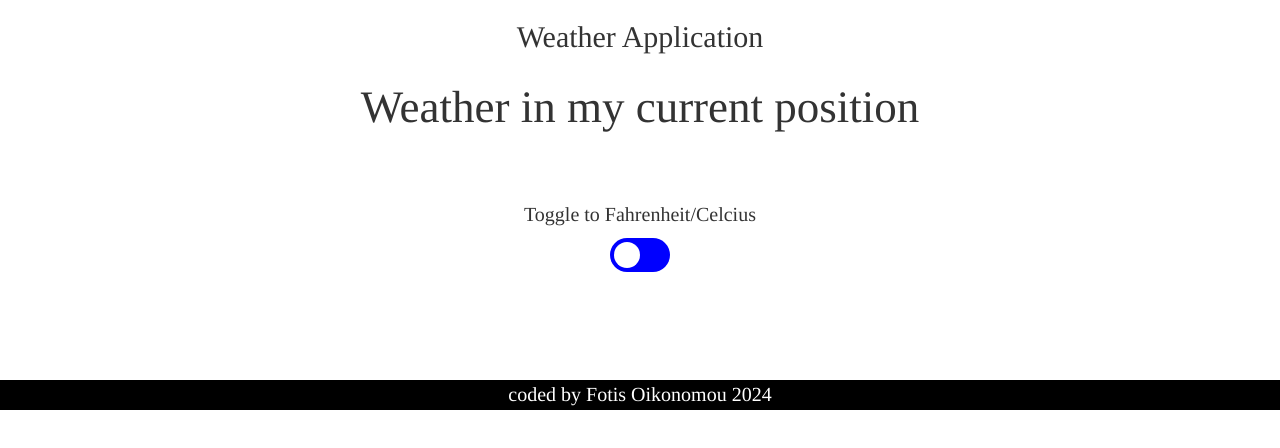
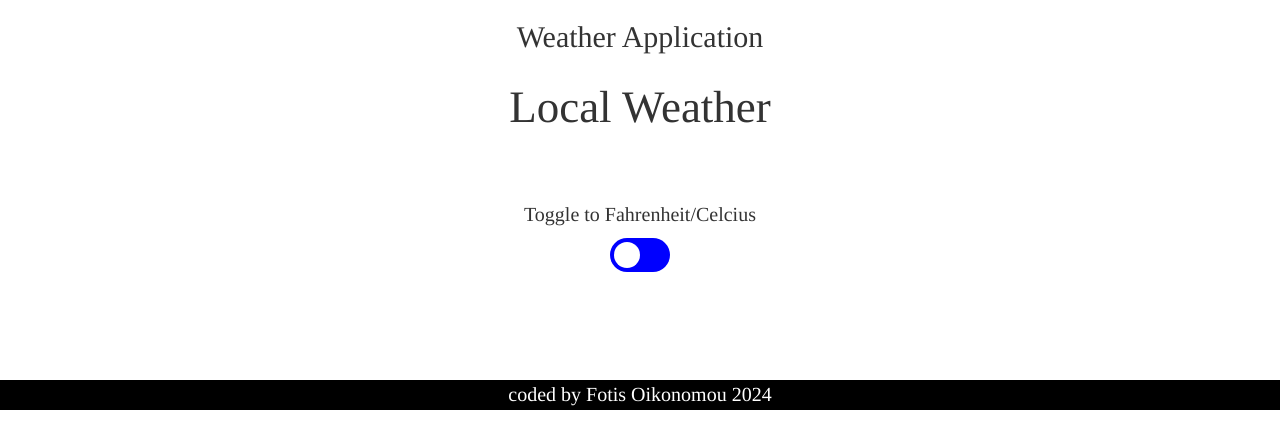
Before and after one commit to fotisoikonomou/weatherapp, a plain HTML site: page index.html in a window 1280 px wide. Drawn offline with nearby package versions, Linux system fonts and the light colour scheme.

Commit message:
Update index.html

```diff
--- a/index.html
+++ b/index.html
@@ -16,7 +16,7 @@
 <ul class = "list-unstyled">
 
   <div class = "container-fluid">
-	<h1> Weather in my current position</h1>
+	<h1> Local Weather </h1>
 		<label id = "city"> </label><br>
 		<label id = "temp"> </label><br>
 	<p>Toggle to Fahrenheit/Celcius</p><label class="switch change">
```
